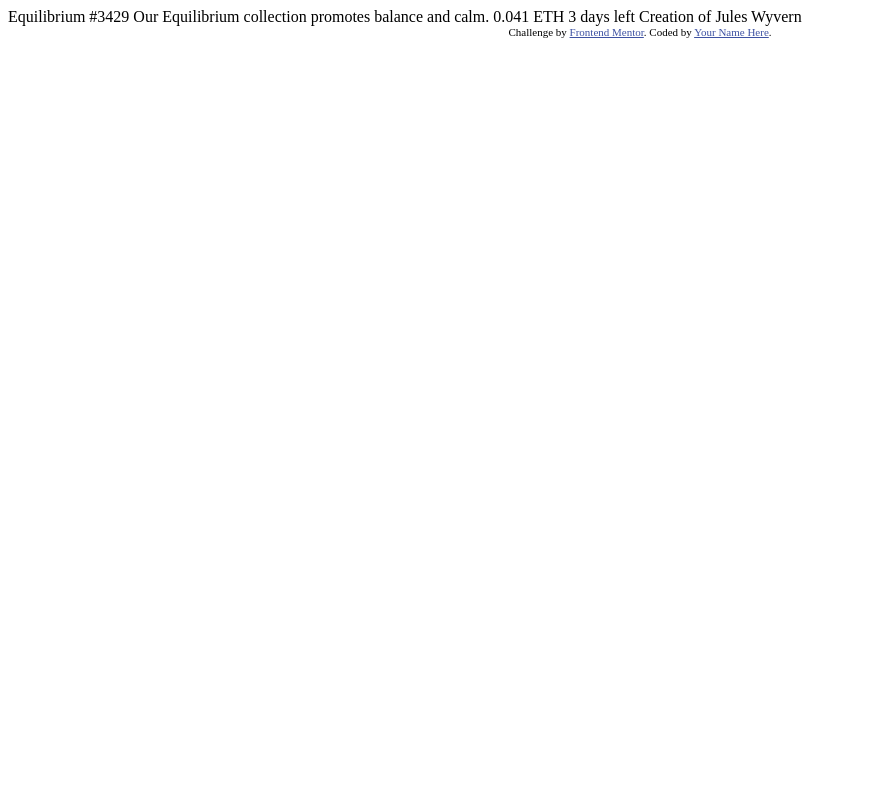
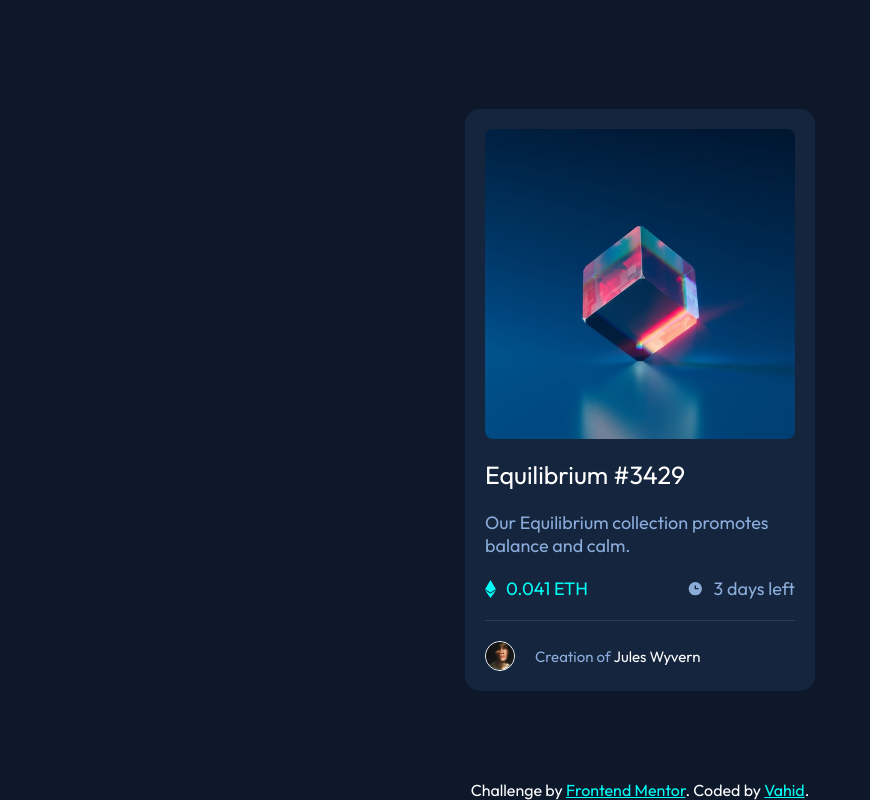
Before and after one commit to i-am-vahid/nft-preview-card-component, a plain HTML site: page index.html in a window 1280 px wide. Shown: the whole page, without its empty margins (0-870 px from the left). Drawn offline with Linux system fonts and the light colour scheme.

Commit message:
finish project

```diff
--- a/index.html
+++ b/index.html
@@ -3,31 +3,49 @@
 <head>
   <meta charset="UTF-8">
   <meta name="viewport" content="width=device-width, initial-scale=1.0"> <!-- displays site properly based on user's device -->
-
+  <link rel="preconnect" href="https://fonts.googleapis.com">
+  <link rel="preconnect" href="https://fonts.gstatic.com" crossorigin>
+  <link href="https://fonts.googleapis.com/css2?family=Outfit:wght@300;400;600&display=swap" rel="stylesheet">
+  <link rel="stylesheet" href="./css/style.css">
   <link rel="icon" type="image/png" sizes="32x32" href="./images/favicon-32x32.png">
 
   <title>Frontend Mentor | NFT preview card component</title>
 
-  <!-- Feel free to remove these styles or customise in your own stylesheet 👍 -->
-  <style>
-    .attribution { font-size: 11px; text-align: center; }
-    .attribution a { color: hsl(228, 45%, 44%); }
-  </style>
 </head>
+
 <body>
+  <main>
+    <section class="container">
+      <div class="container__pic"><img src="./images/image-equilibrium.jpg" class="photo" alt="">
+      <img src="./images/icon-view.svg" alt="" class="view">
+      </div>
+      <div class="container__info">
+        <p class="container__info--titel">Equilibrium #3429</p>
+        <p>Our Equilibrium collection promotes balance and calm.</p>
+      </div>
+      <div class="container__price">
+        <div class="container__price--price">
+          <img src="./images/icon-ethereum.svg" alt="">
+          <p>0.041 ETH</p>
+        </div>
+        <dic class="container__price--time">
+          <img src="./images/icon-clock.svg" alt="">
+          <p>  3 days left</p>
+        </dic>
+      </div>
+      <div class="container__person">
+        <img src="./images/image-avatar.png" alt="">
+        <p>  Creation of <span>Jules Wyvern</span></p>
+      </div>
+    </section>
+  </main>
 
-  Equilibrium #3429
 
-  Our Equilibrium collection promotes balance and calm.
 
-  0.041 ETH
-  3 days left
-
-  Creation of Jules Wyvern
 
   <div class="attribution">
     Challenge by <a href="https://www.frontendmentor.io?ref=challenge" target="_blank">Frontend Mentor</a>.
-    Coded by <a href="#">Your Name Here</a>.
+    Coded by <a href="#">Vahid</a>.
   </div>
 </body>
 </html>
--- /dev/null
+++ b/sass/globals/_index.scss
@@ -0,0 +1,2 @@
+@forward "reset";
+@forward "variabels";
--- /dev/null
+++ b/sass/globals/_reset.scss
@@ -0,0 +1,20 @@
+@import url('https://fonts.googleapis.com/css2?family=Outfit:wght@300;400;600&display=swap');
+*,*::before,*::after{
+    padding: 0;
+    box-sizing: border-box;
+    margin: 0;
+    font-family: 'Outfit', sans-serif;
+}
+
+p{
+    font-size: 18px;
+    color: var(--Sof-blue);
+}
+
+h1{
+    color: var(--White);
+}
+
+span{
+    color: var(--White);
+}
--- /dev/null
+++ b/sass/globals/_variabels.scss
@@ -0,0 +1,8 @@
+:root{
+--Sof-blue: hsl(215, 51%, 70%);
+--Cyan: hsl(178, 100%, 50%);
+--Very-dark-blue-main-BG: hsl(217, 54%, 11%);
+--Very-dark-blue-card-BG: hsl(216, 50%, 16%);
+--Very-dark-blue-line: hsl(215, 32%, 27%);
+--White: hsl(0, 0%, 100%);
+}
--- /dev/null
+++ b/sass/style.scss
@@ -0,0 +1,117 @@
+@forward 'globals';
+
+
+main{
+    height: 100vh;
+    background-color: var(--Very-dark-blue-main-BG);
+    display: flex;
+    align-items: center;
+    justify-content: center;
+
+}
+
+.container{
+    background-color: var(--Very-dark-blue-card-BG);
+    border-radius: 15px;
+    padding: 20px;
+    width: 350px;
+    &__pic{
+        border-radius:8px ;
+        overflow: hidden;
+        position: relative;
+        display: flex;
+        cursor: pointer;
+        & .photo{
+            width: 100%;
+        }
+        & .view{
+            position: absolute;
+            top: 50%;
+            left: 50%;
+            transform: translate(-50%,-50%) scale(1.3);
+            opacity: 0;
+            transition: 0.7s ease-in;
+
+        }
+        &::before{
+            content: '';
+            position: absolute;
+            inset: 0;
+            opacity: 0;
+            background-color: var(--Cyan);
+            transition: 0.7s ease-in;
+        }
+        &:hover::before{opacity: 0.3;}
+        &:hover .view{
+            opacity: 1;}
+    }
+    &__info{
+        padding-top: 20px  ;
+        &--titel {
+            display: inline-block;
+            margin-bottom: 20px;
+            cursor: pointer;
+            font-size: 25px;
+            transition: 0.5s;
+            color: var(--White);
+            &:hover{
+                color: var(--Cyan);
+            }
+        }
+
+    }
+    &__price{
+        display: flex;
+     align-items: center;
+     justify-content: space-between;
+     margin: 20px auto;
+     position: relative;
+
+        &--price{
+             p{
+                 color: var(--Cyan);
+
+             }
+        }
+        &--time,&--price{
+            display: flex;
+            align-items: center;
+            gap: 10px;
+        }
+
+    }
+    &__person{
+        border-top: 1px solid rgba(255, 255, 255, 0.1);
+        display: flex;
+        align-items: center;
+        padding-top: 20px;
+       & img{
+            width: 30px;
+            border-radius: 50%;
+            border: 1px solid white;
+            margin-right: 20px;
+        }
+        & p{
+            font-size: 15px;
+        }
+        & span{
+            font-size: 15px;
+            transition: 0.5s;
+            cursor: pointer;
+            &:hover{color: var(--Cyan);}
+        }
+
+    }
+
+}
+
+.attribution{
+    position: fixed;
+    bottom: 0;
+    width: 100%;
+    text-align: center;
+    color: var(--White);
+    a,&:active,&:visited{
+        color: var(--Cyan);
+    }
+}
```
Also changed, not shown: css/style.css (added), 2 other files.
